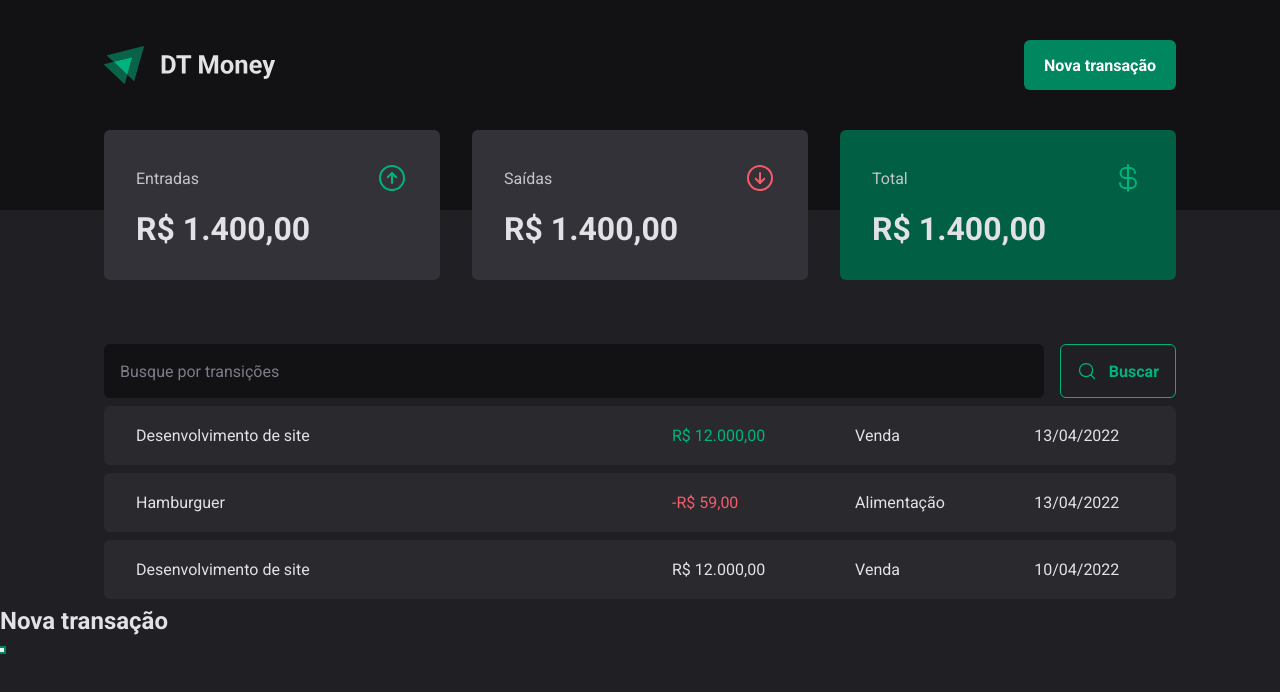
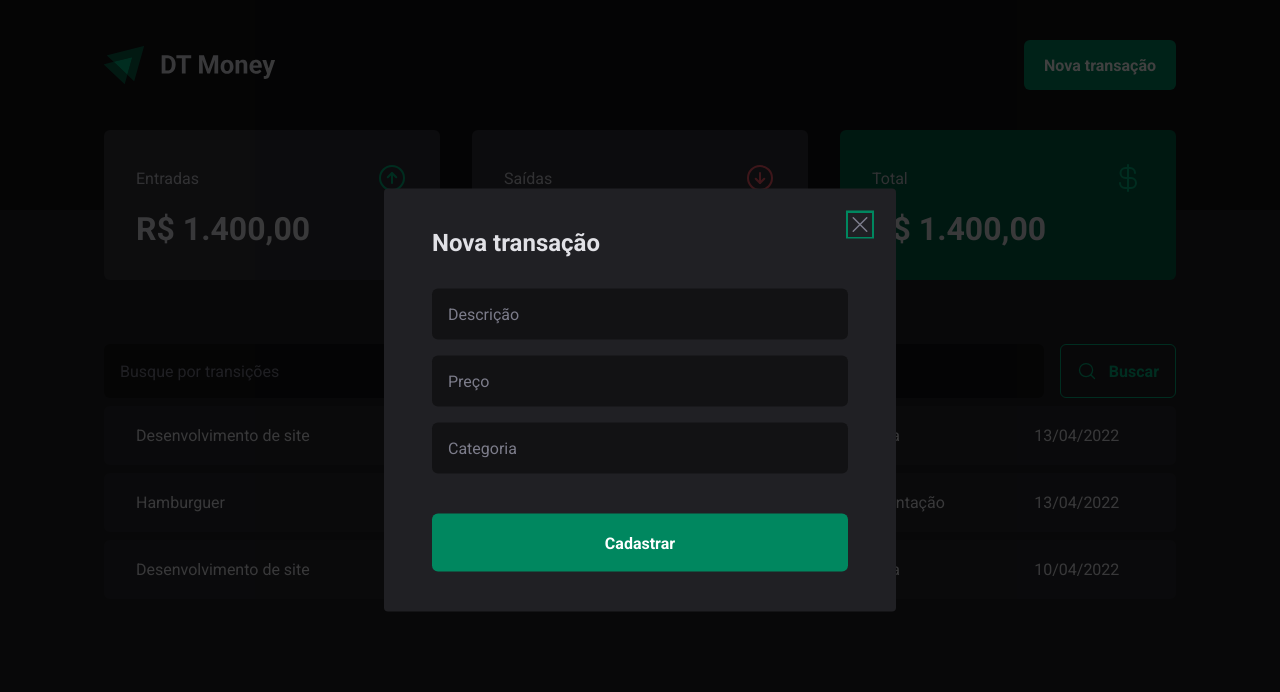
Before and after one commit to feliippeee/new-dt-money, a React (Vite) app: page / in a window 1280 px wide. Both pictures are taken after a click on the button "Nova transação". Shown: the top 692 px of the page. Built offline with nearby package versions, Linux system fonts and the light colour scheme.

Commit message:
Modal de nova transação

```diff
--- a/src/components/Header/index.tsx
+++ b/src/components/Header/index.tsx
@@ -2,6 +2,7 @@
 
 import logoImg from '../../assets/logo.svg';
 import * as Dialog  from "@radix-ui/react-dialog";
+import { NewTransactionModal } from "../NewTransactionModal";
 
 export function Header(){
     return (
@@ -13,16 +14,8 @@
                 <Dialog.Trigger asChild>
                     <NewTransactionButton>Nova transação</NewTransactionButton>
                 </Dialog.Trigger>
+            <NewTransactionModal />
 
-                <Dialog.Portal>
-                    <Dialog.Overlay />
-
-                    <Dialog.Content>
-                        <Dialog.Title>Nova transação</Dialog.Title>
-
-                        <Dialog.Close />
-                    </Dialog.Content>
-                </Dialog.Portal>
             </Dialog.Root>
         </HeaderContent>
        </HeaderContainer>
--- /dev/null
+++ b/src/components/NewTransactionModal/index.tsx
@@ -0,0 +1,29 @@
+import * as Dialog from '@radix-ui/react-dialog';
+import { X } from 'phosphor-react';
+import { CloseButton, Content, Overlay } from './styles';
+
+export function NewTransactionModal() {
+    return (
+        <Dialog.Portal>
+            <Overlay />
+
+            <Content>
+                <Dialog.Title>Nova transação</Dialog.Title>
+
+                <CloseButton>
+                    <X size={24} />
+                </CloseButton>
+
+                <form action="">
+                    <input type="text" placeholder="Descrição" required />
+                    <input type="number" placeholder="Preço" required />
+                    <input type="text" placeholder="Categoria" required />
+
+                    <button type="submit">
+                        Cadastrar
+                    </button>
+                </form>
+            </Content>
+        </Dialog.Portal>
+    )
+}
--- /dev/null
+++ b/src/components/NewTransactionModal/styles.ts
@@ -0,0 +1,70 @@
+import styled from "styled-components";
+import * as Dialog from '@radix-ui/react-dialog';
+
+export const Overlay = styled(Dialog.Overlay)`
+    position: fixed;
+    width: 100vw;
+    height: 100vh;
+    inset: 0;
+    background: rgba(0, 0, 0, 0.75);
+
+`;
+
+export const Content = styled(Dialog.Content)`
+    min-width: 32rem;
+    border-radius: 4px;
+    padding: 2.5rem 3rem;
+    background: ${props => props.theme["gray-800"]};
+
+    position: fixed;
+    top: 50%;
+    left: 50%;
+    transform: translate(-50%, -50%);
+
+    form {
+        margin-top: 2rem;
+        display: flex;
+        flex-direction: column;
+        gap: 1rem;
+
+        input {
+            border-radius: 6px;
+            border: 0;
+            background: ${props => props.theme["gray-900"]};7
+            color: ${props => props.theme["gray-300"]};
+            padding: 1rem;
+
+            &::placeholder {
+                color: ${props => props.theme["gray-500"]};
+            }
+        }
+
+        button[type="submit"] {
+            height: 58px;
+            border: 0;
+            background: ${props => props.theme["green-500"]};
+            color: ${props => props.theme.white};
+            font-weight: bold;
+            padding: 0 1.25rem;
+            border-radius: 6px;
+            margin-top: 1.5rem;
+            cursor: pointer;
+
+            &:hover {
+                background: ${props => props.theme["green-700"]};
+                transition: background-color 0.2s;
+            }
+        }
+    }
+`;
+
+export const CloseButton = styled(Dialog.Close)`
+    position: absolute;
+    background: transparent;
+    border: 0;
+    top: 1.5rem;
+    right: 1.5rem;
+    line-height: 0;
+    cursor: pointer;
+    color: ${props => props.theme["gray-500"]};
+`;
```
